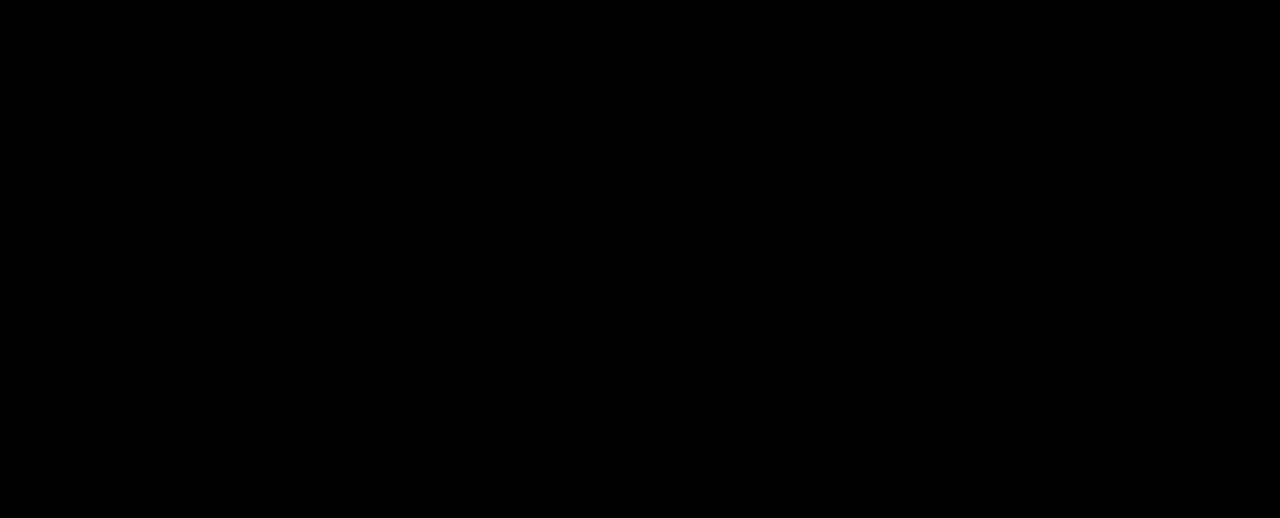
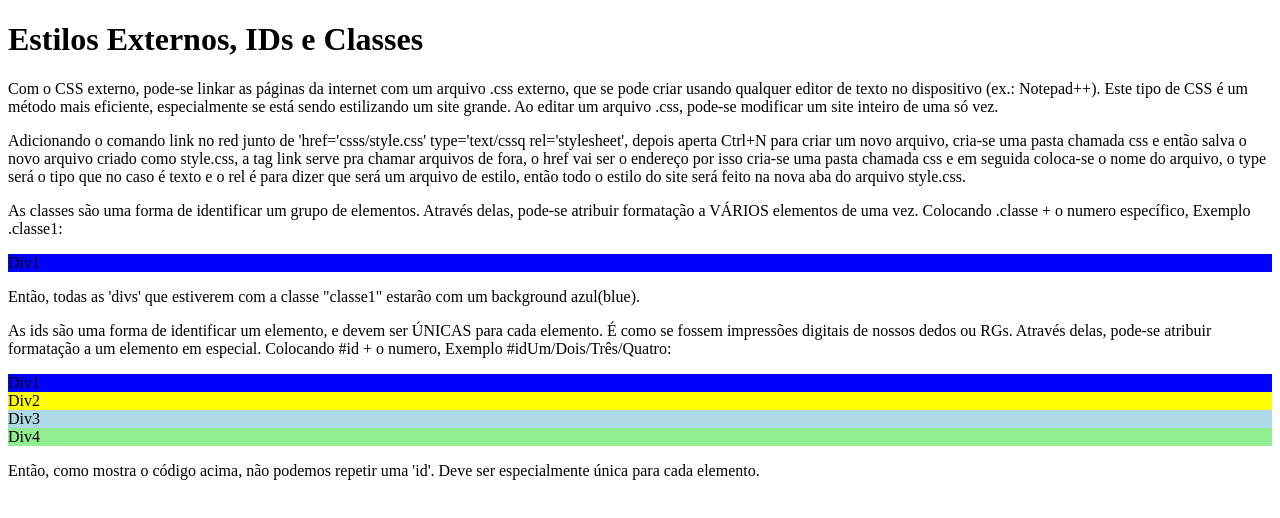
Before and after one commit to Girlanmr/Estilos-Externos--IDs-eClasses, a plain HTML site: page index.html in a window 1280 px wide. Drawn offline with Linux system fonts and the light colour scheme.

Commit message:
aula terminada

```diff
--- a/css/style.css
+++ b/css/style.css
@@ -1,3 +1,15 @@
-body{
-    background-color: black;
-}
+.classe1 {
+    background: blue;
+  }
+  #idUm {
+    background: blue;
+  }
+  #idDois {
+    background: yellow;
+  }
+  #idTres {
+    background: lightblue;
+  }
+  #idQuatro {
+    background: lightgreen;
+  }
--- a/index.html
+++ b/index.html
@@ -8,9 +8,31 @@
 <body>
     <h1>Estilos Externos, IDs e Classes
     </h1>
-    <p>Com o CSS externo, pode-se linkar as páginas da internet com um arquivo .css externo, que se pode criar usando qualquer editor de texto no dispositivo (ex.: Notepad++). Este tipo de CSS é um método mais eficiente, especialmente se está sendo estilizando um site grande. Ao editar um arquivo .css, pode-se modificar um site inteiro de uma só vez.
+    <p>
+        Com o CSS externo, pode-se linkar as páginas da internet com um arquivo .css externo, que se pode criar usando qualquer editor de texto no dispositivo (ex.: Notepad++). Este tipo de CSS é um método mais eficiente, especialmente se está sendo estilizando um site grande. Ao editar um arquivo .css, pode-se modificar um site inteiro de uma só vez.
     </p>
-    <p>Adicionando o comando link no red junto de 'href='csss/style.css' type='text/cssq rel='stylesheet', depois aperta Ctrl+N para criar um novo arquivo, cria-se uma pasta chamada css e então salva o novo arquivo criado como style.css, a tag link serve pra chamar arquivos de fora, o href vai ser o endereço por isso cria-se uma pasta chamada css e em seguida coloca-se o nome do arquivo, o type será o tipo que no caso é texto e o rel é para dizer que será um arquivo de estilo, então todo o estilo do site será feito na nova aba do arquivo style.css.</p>
+    <p>
+        Adicionando o comando link no red junto de 'href='csss/style.css' type='text/cssq rel='stylesheet', depois aperta Ctrl+N para criar um novo arquivo, cria-se uma pasta chamada css e então salva o novo arquivo criado como style.css, a tag link serve pra chamar arquivos de fora, o href vai ser o endereço por isso cria-se uma pasta chamada css e em seguida coloca-se o nome do arquivo, o type será o tipo que no caso é texto e o rel é para dizer que será um arquivo de estilo, então todo o estilo do site será feito na nova aba do arquivo style.css.
 
+    </p>
+    <p>
+        As classes são uma forma de identificar um grupo de elementos. Através delas, pode-se atribuir formatação a VÁRIOS elementos de uma vez. Colocando .classe + o numero específico, Exemplo .classe1:
+    </p>
+    <div class="classe1">
+        Div1
+    </div>
+    <p>
+        Então, todas as 'divs' que estiverem com a classe "classe1" estarão com um background azul(blue).
+    </p>
+    <p>
+        As ids são uma forma de identificar um elemento, e devem ser ÚNICAS para cada elemento. É como se fossem impressões digitais de nossos dedos ou RGs. Através delas, pode-se atribuir formatação a um elemento em especial. Colocando #id + o numero, Exemplo #idUm/Dois/Três/Quatro:
+    </p>
+    <div id="idUm">Div1</div>
+    <div id="idDois">Div2</div>
+    <div id="idTres">Div3</div>
+    <div id="idQuatro">Div4</div>
+    <p>
+        Então, como mostra o código acima, não podemos repetir uma 'id'. Deve ser especialmente única para cada elemento.
+    </p>
 </body>
 </html>
```
